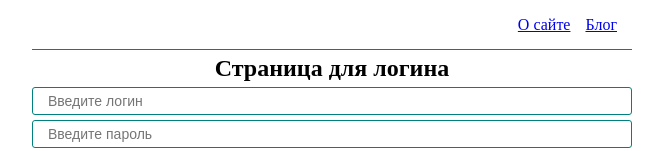
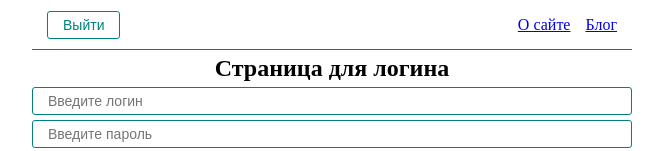
Before and after one commit to alexdolg1967/react-fund, a React (Create React App) app: page /login in a window 1280 px wide. Shown: the top 151 px of the page, without its empty margins (308-971 px from the left). Built offline with nearby package versions, Linux system fonts and the light colour scheme; the HTML template or start-up script is replaced by a standard one.

Commit message:
save localStorage

```diff
--- a/src/App.js
+++ b/src/App.js
@@ -1,4 +1,4 @@
-import React, {useState} from "react";
+import React, {useEffect, useState} from "react";
 import "./styles/App.css";
 import { BrowserRouter as Router } from "react-router-dom";
 import { Navbar } from "./components/UI/Navbar/Navbar";
@@ -7,6 +7,13 @@
 
 export default function App() {
 	const [isAuth, setIsAuth] = useState(false)
+	const [isLoading, setIsLoadung] = useState(false)
+
+	useEffect(() => {
+		if (localStorage.getItem('auth')) {
+			setIsAuth(true)
+		}
+	},[])
     return (
         <div className="app">
 			<AuthContext.Provider value={{
--- a/src/components/UI/Navbar/Navbar.jsx
+++ b/src/components/UI/Navbar/Navbar.jsx
@@ -1,9 +1,22 @@
-import React from 'react'
+import React, { useContext } from 'react'
 import { Link } from "react-router-dom";
+import { AuthContext } from '../../../context/context';
+import MyButton from '../Button/MyButton';
 
 export const Navbar = () => {
+
+	const {isAuth, setIsAuth} = useContext(AuthContext)
+
+	const logout = () => {
+        setIsAuth(false);
+        localStorage.removeItem("auth");
+    };
+
     return (
         <div className="navbar">
+			<MyButton onClick={logout}>
+				Выйти
+			</MyButton>
             <div className="navbar__links">
                 <Link to="/about">О сайте</Link>
                 <Link to="/posts">Блог</Link>
--- a/src/pages/Login.jsx
+++ b/src/pages/Login.jsx
@@ -10,6 +10,7 @@
 	const login = event => {
 		event.preventDefault();
 		setIsAuth(true)
+		localStorage.setItem('auth', 'true')
 	}
 
 	return (
--- a/src/pages/PostIdPage.jsx
+++ b/src/pages/PostIdPage.jsx
@@ -42,7 +42,7 @@
                 <div>
                     {comments.map((comm) => (
                         <div className="comm">
-							<div className="comm_header">
+							<div key={comm.id} className="comm_header">
 	                            <h5>{comm.name}</h5>
 	                            <h5>{comm.email}</h5>
 							</div>
--- a/src/styles/App.css
+++ b/src/styles/App.css
@@ -32,7 +32,7 @@
     height: 50px;
     width: 600px;
     display: flex;
-    justify-content: flex-end;
+    justify-content: space-between;
     align-items: center;
     padding: 0 15px;
 	border-bottom: 1px solid teal;
```
